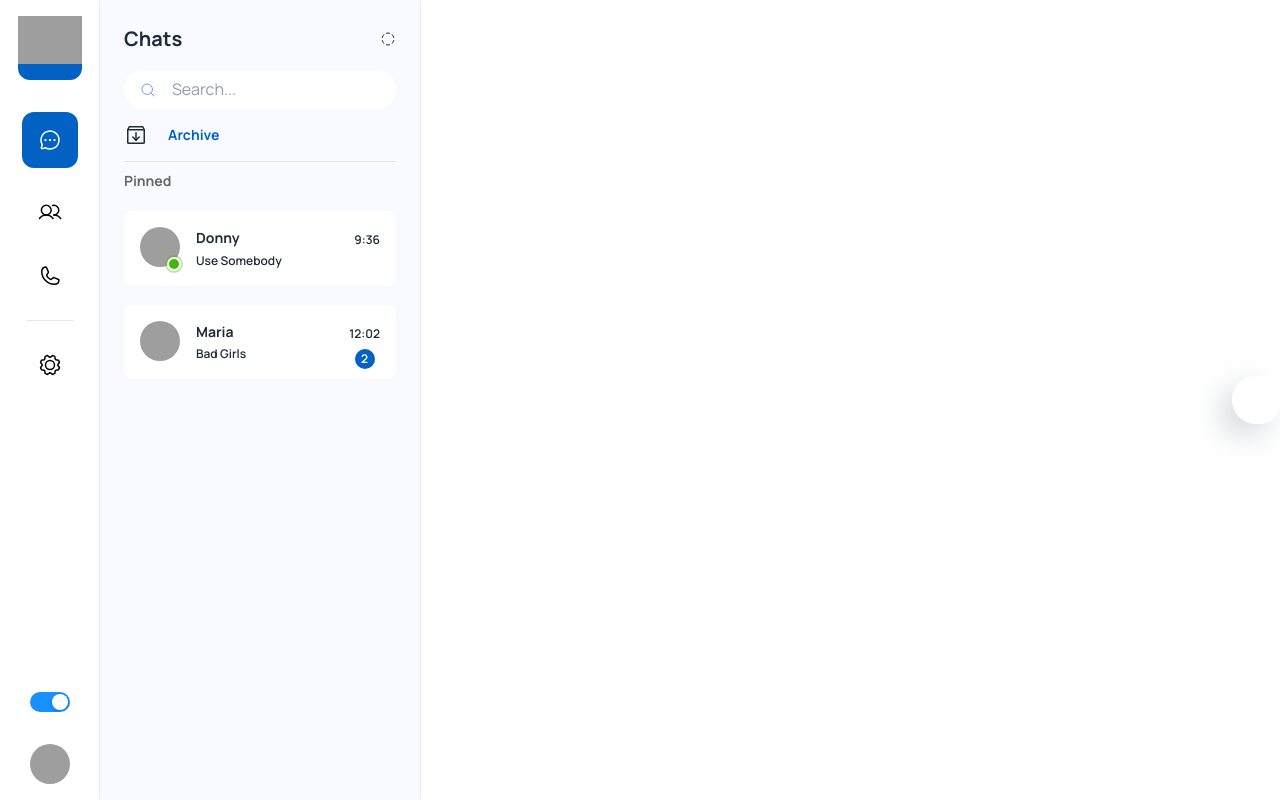
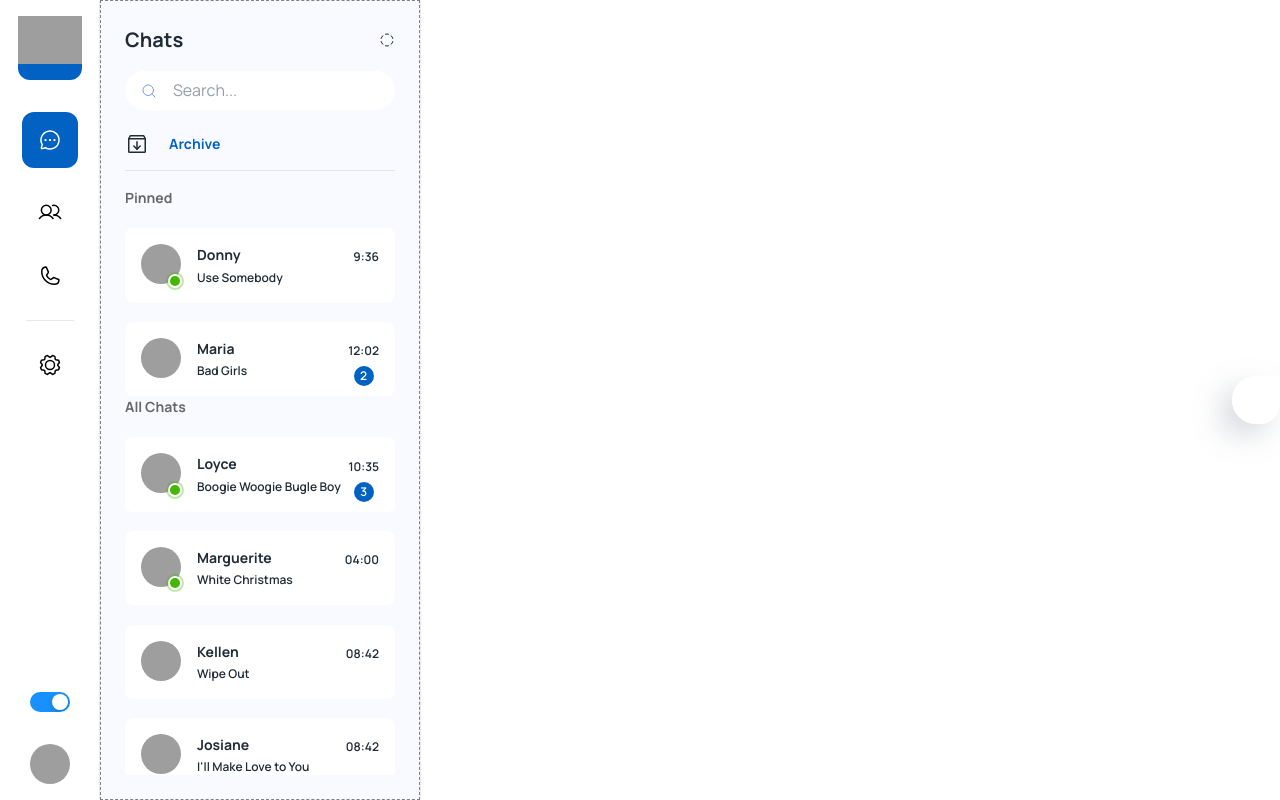
Before and after one commit to samsMay2001/project6, a React (Create React App) app: page /app in a window 1280 px wide. Built offline with nearby package versions, Linux system fonts and the light colour scheme; grey boxes are pictures that could not be loaded; some icons are missing.

Commit message:
html revision on the chat component and added 'All Chats' list

```diff
--- a/src/pages/dashboard/Chat.jsx
+++ b/src/pages/dashboard/Chat.jsx
@@ -124,12 +124,14 @@ function Chats() {
     return (
         <Box sx={{
             position: 'relative',
-            height: '100vh',
+
             width: '320px',
             backgroundColor: '#F8FAFF',
             boxShadow: '0px 0px 2px rgba(0, 0, 0, 0.25)'
         }}>
-            <Stack p={3} spacing={2}>
+            <Stack p={3} spacing={2} sx={{height: '100vh', border: '1px dashed grey'}}>
+
+                {/* component title and icon */}
                 <Stack direction="row" alignItems={'center'} justifyContent={'space-between'}>
                     <Typography variant={'h5'}>
                         Chats
@@ -145,6 +147,9 @@ function Chats() {
                         </SearchIconWrapper>
                         <StyledInputBase placeholder={'Search...'} inputProps={{ 'aria-label': 'search' }} />
                     </Search>
+                </Stack>
+
+                {/* archive box and text */}
                 <Stack spacing={1}>
                     <Stack direction={'row'} alignItems={'center'} spacing={1.5}>
                         <ArchiveBox size={24} />
@@ -152,13 +157,24 @@ function Chats() {
                     </Stack>
                     <Divider />
                 </Stack>
-                    <Stack direction={'column'}>
+
+                {/* chat lists */}
+                <Stack direction={'column'} sx={{flexGrow:1, overflowY: 'scroll', height: '100%'}}>
+
+                    {/* "Pinned" chat list */}
                     <Stack spacing={2.4}>
                         <Typography variant={'subtitle2'} sx={{ color: '#676767' }}>Pinned</Typography>
                         {ChatList.filter((el) => el.pinned).map((el) => (
                             <ChatElement {...el} />
                         ))}
                     </Stack>
+
+                    {/* "All" chat list */}
+                    <Stack spacing={2.4}>
+                        <Typography variant={'subtitle2'} sx={{ color: '#676767' }}>All Chats</Typography>
+                        {ChatList.filter((el) => !el.pinned).map((el) => (
+                            <ChatElement {...el} />
+                        ))}
                     </Stack>
                 </Stack>
             </Stack>
```
Lines whose indentation alone changed are shown as unchanged.
